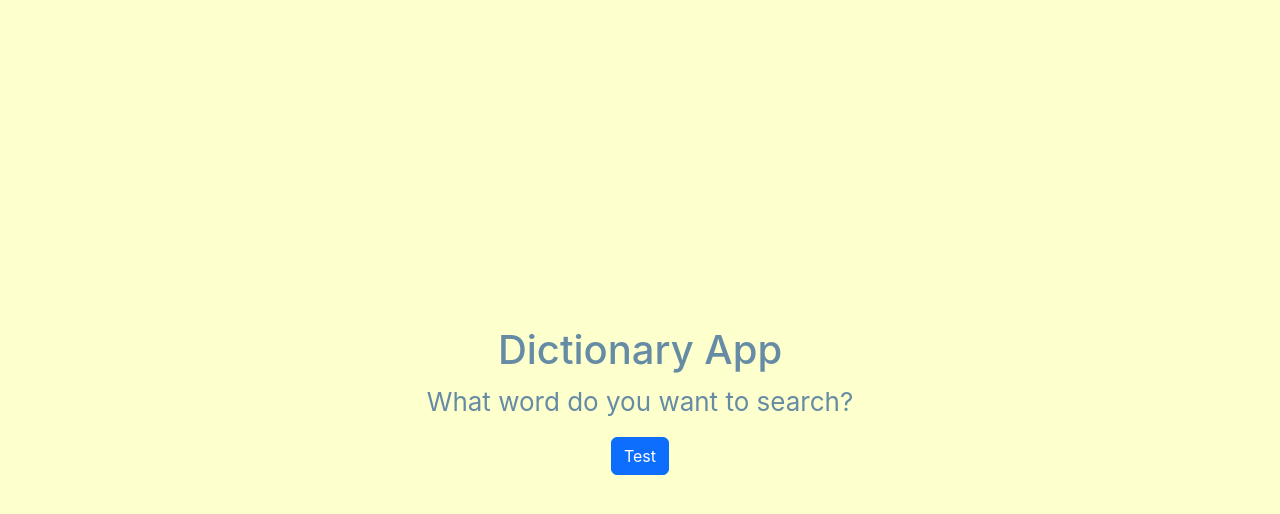
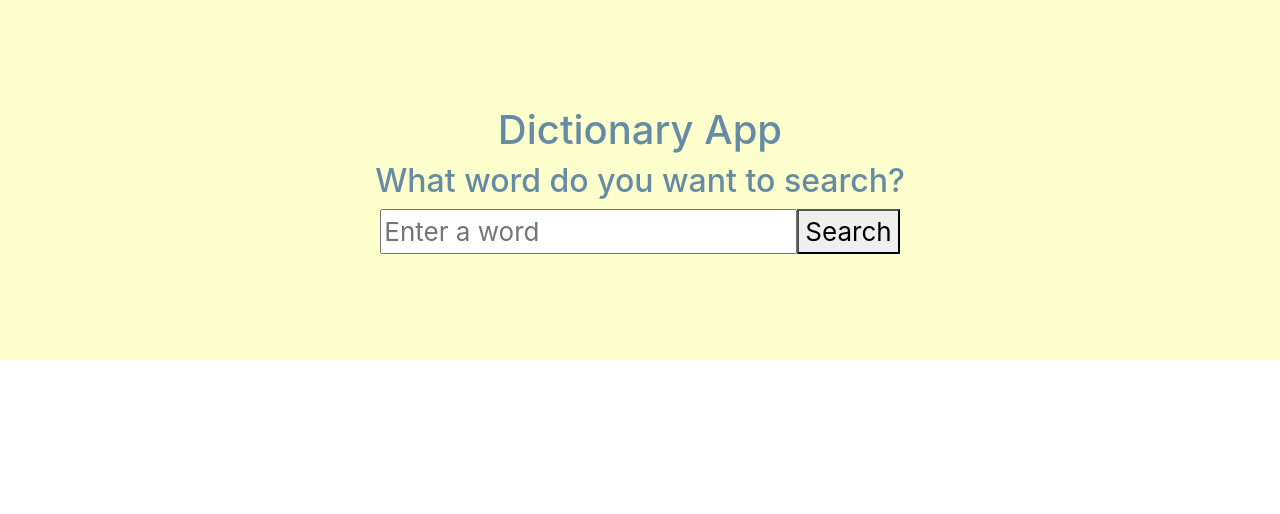
Before and after one commit to Chihiro-001/dictionary-app-react, a React (Create React App) app: page / in a window 1280 px wide. Shown: the top 514 px of the page. Built offline with nearby package versions, Linux system fonts and the light colour scheme.

Commit message:
Created an input form

```diff
--- a/src/App.css
+++ b/src/App.css
@@ -4,7 +4,7 @@
 
 .App-header {
   background-color: #fdffcd;
-  min-height: 100vh;
+  min-height: 45vh;
   display: flex;
   flex-direction: column;
   align-items: center;
--- a/src/App.js
+++ b/src/App.js
@@ -1,14 +1,11 @@
 import "./App.css";
+import Dictionary from "./Dictionary";
 
 function App() {
   return (
     <div className="App">
       <header className="App-header">
-        <h1>Dictionary App</h1>
-        <p>What word do you want to search?</p>
-        <button type="button" class="btn btn-primary">
-          Test
-        </button>
+        <Dictionary />
       </header>
     </div>
   );
--- /dev/null
+++ b/src/Dictionary.js
@@ -0,0 +1,28 @@
+import React, { useState } from "react";
+
+export default function Dictionary() {
+  const [keyword, setKeyword] = useState(null);
+
+  function search(event) {
+    event.preventDefault();
+    alert(`Searching ${keyword}`);
+  }
+  function handleKeywordChange(event) {
+    event.preventDefault();
+    setKeyword(event.target.value);
+  }
+  return (
+    <div className="Dictionary">
+      <h1>Dictionary App</h1>
+      <h2>What word do you want to search?</h2>
+      <form onSubmit={search}>
+        <input
+          type="search"
+          placeholder="Enter a word"
+          onChange={handleKeywordChange}
+        />
+        <button type="submit">Search</button>
+      </form>
+    </div>
+  );
+}
--- a/src/index.css
+++ b/src/index.css
@@ -1,13 +1,8 @@
 body {
   margin: 0;
-  font-family: -apple-system, BlinkMacSystemFont, 'Segoe UI', 'Roboto', 'Oxygen',
-    'Ubuntu', 'Cantarell', 'Fira Sans', 'Droid Sans', 'Helvetica Neue',
+  font-family: -apple-system, BlinkMacSystemFont, "Segoe UI", "Roboto", "Oxygen",
+    "Ubuntu", "Cantarell", "Fira Sans", "Droid Sans", "Helvetica Neue",
     sans-serif;
   -webkit-font-smoothing: antialiased;
   -moz-osx-font-smoothing: grayscale;
 }
-
-code {
-  font-family: source-code-pro, Menlo, Monaco, Consolas, 'Courier New',
-    monospace;
-}
```
Also changed, not shown: src/Dictionary.css (added).
